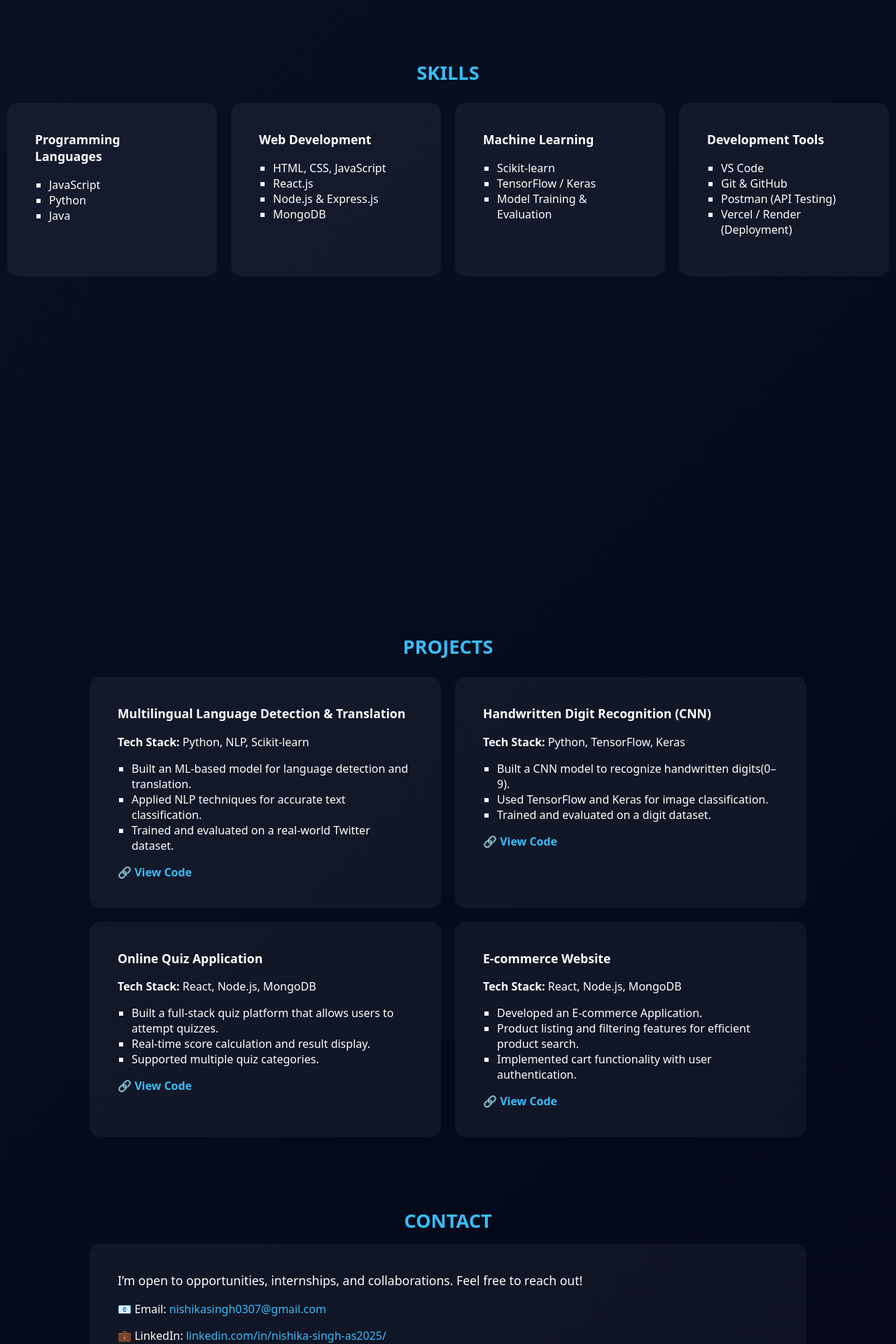
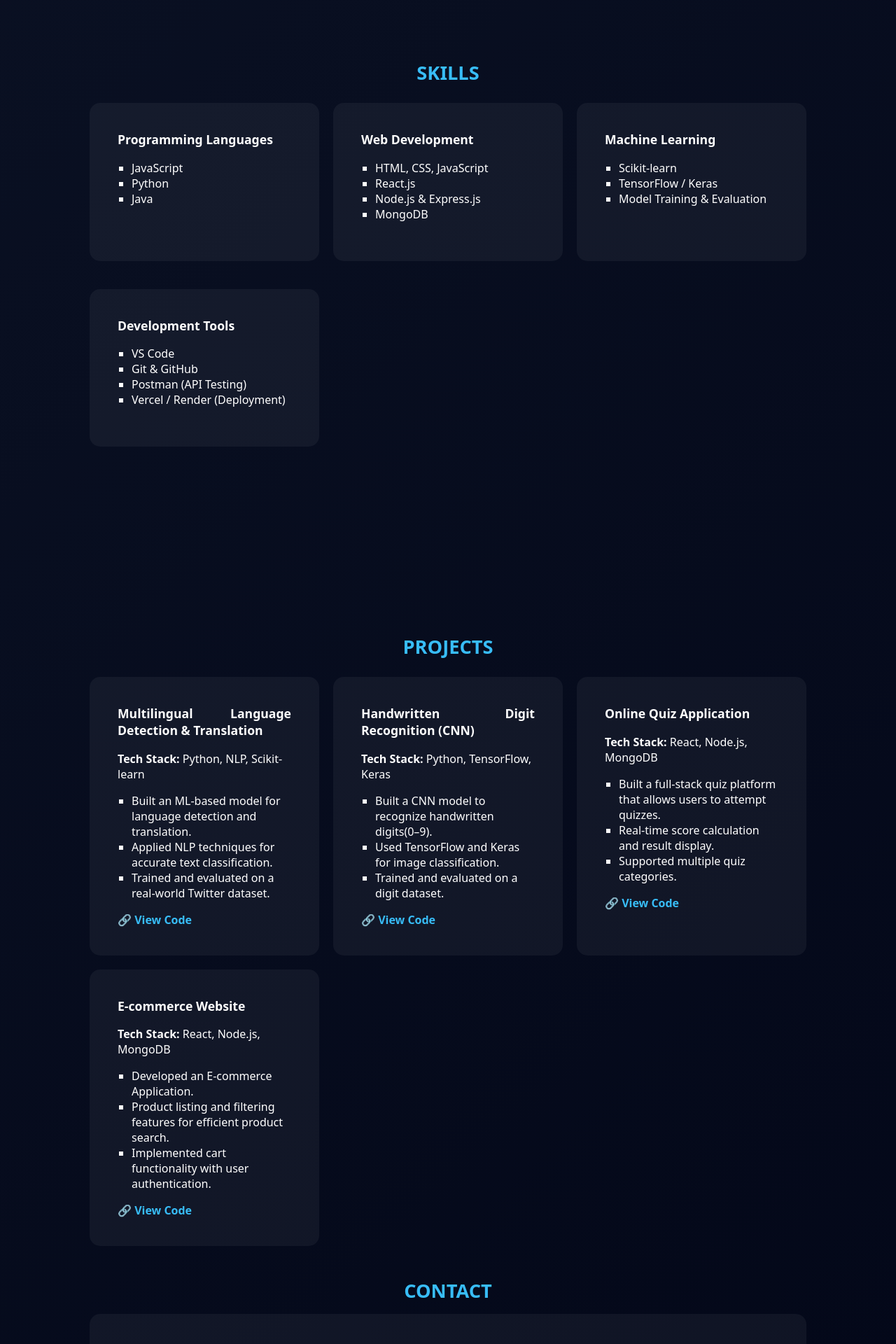
Before and after one commit to nishikasingh31/Portfolio, a React (Vite) app: page / in a window 1280 px wide. Shown: the part 2860-4780 px from the top of the page at 70% size. Built offline with nearby package versions, Linux system fonts and the light colour scheme.

Commit message:
Update App.css

```diff
--- a/src/App.css
+++ b/src/App.css
@@ -179,7 +179,7 @@
 .container {
   display:grid;
   justify-content: center;
-  grid-template-columns: repeat(4, 1fr);
+  grid-template-columns: repeat(auto-fit, minmax(250px, 1fr));
   align-items: stretch;
   gap: 20px;
   flex-wrap: wrap;
@@ -187,7 +187,7 @@
 
 .project-container {
   display: grid;
-  grid-template-columns: repeat(2, 1fr);
+  grid-template-columns: repeat(auto-fit, minmax(280px, 1fr));
   column-gap: 20px;
   align-items: stretch;
 }
```
